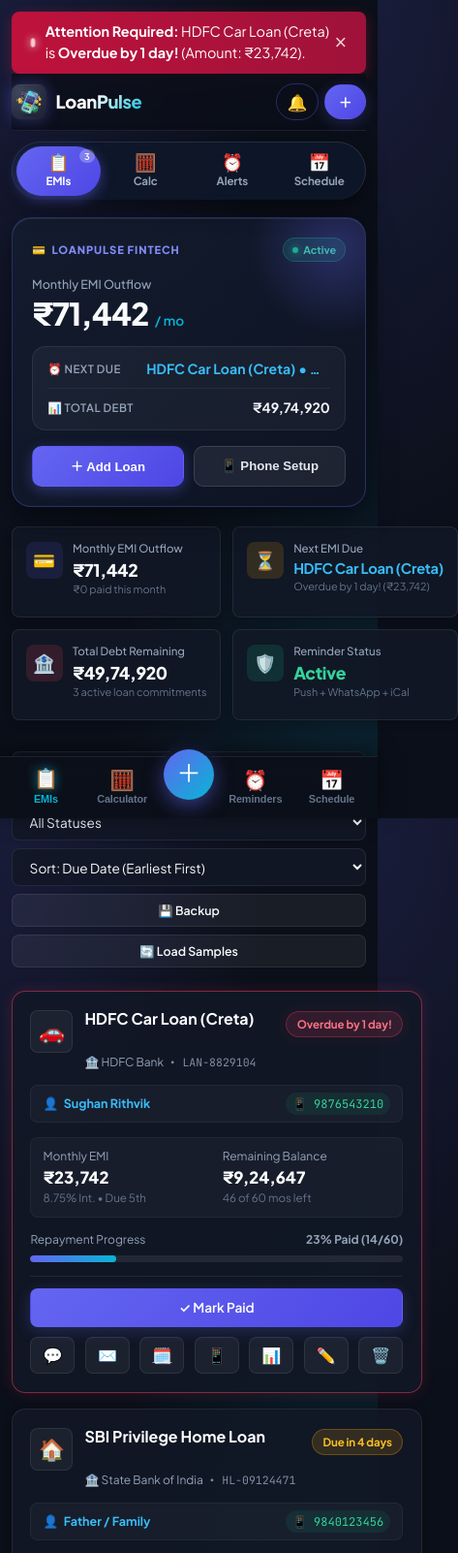
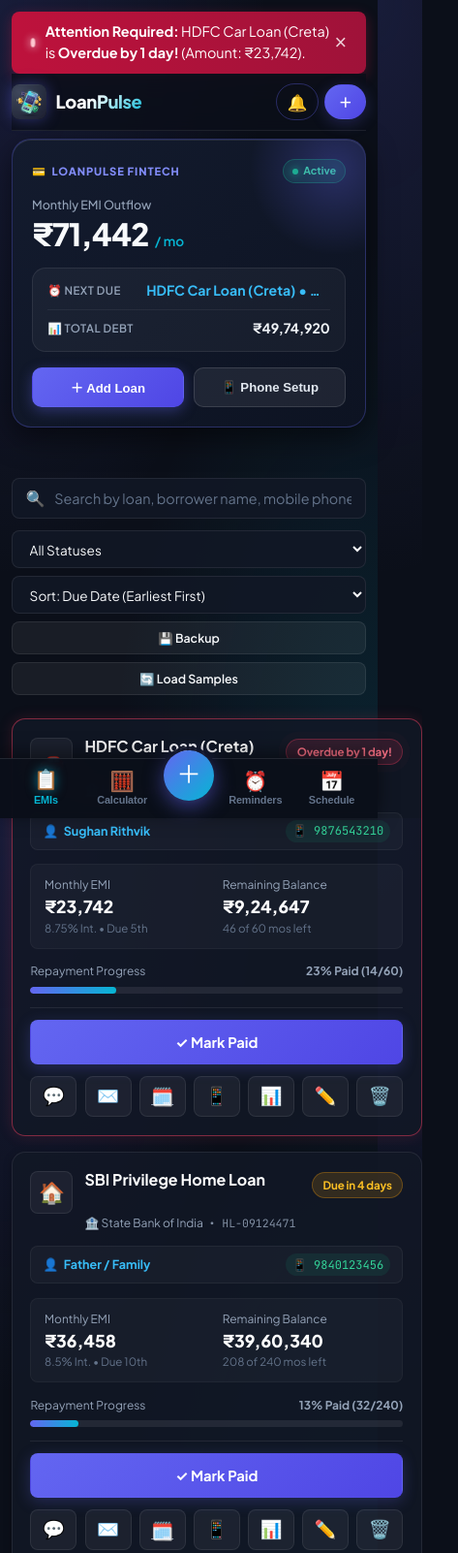
Before and after one commit to sughan21/EMI-Tracker-, a plain HTML site: page index.html in a window 390 px wide. Shown: the top 1602 px of the page at 97% size, 473 px wide, since content can reach past the window. Drawn offline with Linux system fonts and the light colour scheme.

Commit message:
Add files via upload

```diff
--- a/index.html
+++ b/index.html
@@ -2,7 +2,7 @@
 <html lang="en">
 <head>
   <meta charset="UTF-8">
-  <meta name="viewport" content="width=device-width, initial-scale=1.0, maximum-scale=1.0, user-scalable=no">
+  <meta name="viewport" content="width=device-width, initial-scale=1.0, viewport-fit=cover">
   <title>LoanPulse — Smart EMI Tracker & Auto Reminders</title>
   <meta name="description" content="Track your loans, monitor monthly EMI outflow, calculate repayments, and receive automated reminders on your phone and browser.">
   <meta name="theme-color" content="#4f46e5">
@@ -18,7 +18,7 @@
   <link rel="preconnect" href="https://fonts.gstatic.com" crossorigin>
   <link href="https://fonts.googleapis.com/css2?family=Plus+Jakarta+Sans:wght@300;400;500;600;700;800&family=JetBrains+Mono:wght@400;600&display=swap" rel="stylesheet">
 
-  <link rel="stylesheet" href="style.css?v=7">
+  <link rel="stylesheet" href="style.css?v=8">
 </head>
 <body>
   <div class="app-wrapper">
@@ -784,6 +784,6 @@
     <div class="toast-message" id="toastMessage">Alert notification</div>
   </div>
 
-  <script src="app.js?v=7"></script>
+  <script src="app.js?v=8"></script>
 </body>
 </html>
--- a/style.css
+++ b/style.css
@@ -54,6 +54,12 @@
   box-sizing: border-box;
   margin: 0;
   padding: 0;
+}
+
+/* Instant tap responsiveness on mobile (eliminates 300ms click delay) */
+button, input, select, textarea, a, .tab-link, .mobile-nav-item, .icon-btn, .metric-card, .mfc-btn {
+  touch-action: manipulation;
+  -webkit-tap-highlight-color: rgba(99, 102, 241, 0.2);
 }
 
 body {
@@ -1715,16 +1721,17 @@
   bottom: 0;
   left: 0;
   right: 0;
-  height: 64px;
-  background: rgba(11, 15, 25, 0.94);
+  height: calc(62px + env(safe-area-inset-bottom, 0px));
+  background: rgba(11, 15, 25, 0.96);
   backdrop-filter: blur(20px);
   -webkit-backdrop-filter: blur(20px);
-  border-top: 1px solid var(--border-subtle);
-  z-index: 90;
+  border-top: 1px solid rgba(255, 255, 255, 0.1);
+  z-index: 95;
   align-items: center;
   justify-content: space-around;
-  padding: 0 0.5rem env(safe-area-inset-bottom, 0px);
+  padding: 0 0.5rem env(safe-area-inset-bottom, 8px);
   box-shadow: 0 -4px 20px rgba(0, 0, 0, 0.5);
+  touch-action: manipulation;
 }
 
 .mobile-nav-item {
@@ -1742,6 +1749,8 @@
   transition: all var(--transition-fast);
   flex: 1;
   max-width: 72px;
+  touch-action: manipulation;
+  -webkit-tap-highlight-color: transparent;
 }
 
 .mobile-nav-icon {
@@ -1882,80 +1891,8 @@
     font-weight: 700 !important;
   }
 
-  /* Mobile Sub-header Segmented Pill Control */
-  .tab-full {
-    display: none !important;
-  }
-  .tab-mobile {
-    display: inline-block !important;
-    font-size: 0.72rem !important;
-    font-weight: 700 !important;
-    letter-spacing: -0.01em;
-  }
-
+  /* On mobile screens, hide top duplicate tabs-nav and use thumb-friendly bottom nav */
   .tabs-nav {
-    display: grid !important;
-    grid-template-columns: repeat(4, 1fr) !important;
-    width: 100% !important;
-    box-sizing: border-box !important;
-    background: rgba(15, 23, 42, 0.92) !important;
-    backdrop-filter: blur(18px) !important;
-    -webkit-backdrop-filter: blur(18px) !important;
-    border: 1px solid rgba(255, 255, 255, 0.1) !important;
-    border-radius: var(--radius-full) !important;
-    padding: 4px !important;
-    margin: 0.2rem 0 1.15rem 0 !important;
-    overflow: visible !important;
-    gap: 3px !important;
-    box-shadow: 0 8px 25px rgba(0, 0, 0, 0.45) !important;
-    position: sticky !important;
-    top: 0.5rem !important;
-    z-index: 65 !important;
-    border-bottom: none !important;
-  }
-
-  .tab-link {
-    width: 100% !important;
-    min-width: 0 !important;
-    padding: 8px 2px !important;
-    border-radius: var(--radius-full) !important;
-    display: flex !important;
-    flex-direction: column !important;
-    align-items: center !important;
-    justify-content: center !important;
-    gap: 2px !important;
-    color: var(--text-muted) !important;
-    background: transparent !important;
-    border: none !important;
-    white-space: nowrap !important;
-    position: relative !important;
-    transition: all 0.2s cubic-bezier(0.4, 0, 0.2, 1) !important;
-  }
-  .tab-link::after {
-    display: none !important; /* No bottom underline on mobile */
-  }
-  .tab-link.active {
-    background: linear-gradient(135deg, var(--primary), var(--primary-hover)) !important;
-    color: #fff !important;
-    box-shadow: 0 4px 14px rgba(99, 102, 241, 0.45) !important;
-  }
-  .tab-link:active {
-    transform: scale(0.96) !important;
-  }
-  .tab-icon {
-    font-size: 1.1rem !important;
-    line-height: 1 !important;
-  }
-  .tab-count-badge {
-    position: absolute !important;
-    top: 3px !important;
-    right: 6px !important;
-    font-size: 0.58rem !important;
-    padding: 1px 5px !important;
-    background: rgba(255, 255, 255, 0.25) !important;
-    border-radius: var(--radius-full) !important;
-  }
-  .tab-pulse-badge {
     display: none !important;
   }
 
@@ -2148,59 +2085,9 @@
     text-align: center;
   }
 
-  /* 2x2 Compact Metrics Grid */
+  /* Hide duplicate metrics grid on mobile (fintech card already displays key metrics) */
   .metrics-grid {
-    grid-template-columns: repeat(2, 1fr);
-    gap: 0.75rem;
-  }
-  .metric-card {
-    padding: 0.85rem;
-    gap: 0.65rem;
-    display: flex;
-    align-items: flex-start;
-    height: 100%;
-    min-height: 94px;
-    box-sizing: border-box;
-    border-radius: var(--radius-sm);
-  }
-  .metric-icon-wrap {
-    width: 38px;
-    height: 38px;
-    font-size: 1.15rem;
-    border-radius: var(--radius-sm);
-    flex-shrink: 0;
-    margin-top: 2px;
-  }
-  .metric-details {
-    flex: 1;
-    min-width: 0;
-    display: flex;
-    flex-direction: column;
-    justify-content: flex-start;
-  }
-  .metric-label {
-    font-size: 0.72rem;
-    white-space: nowrap;
-    overflow: hidden;
-    text-overflow: ellipsis;
-  }
-  .metric-value {
-    font-size: 1.1rem;
-    margin: 0.15rem 0 0.1rem;
-    white-space: nowrap;
-    overflow: hidden;
-    text-overflow: ellipsis;
-    line-height: 1.25;
-  }
-  .metric-value.text-accent {
-    font-size: 0.92rem;
-    font-weight: 700;
-  }
-  .metric-hint {
-    font-size: 0.68rem;
-    white-space: nowrap;
-    overflow: hidden;
-    text-overflow: ellipsis;
+    display: none !important;
   }
 
   /* Loans Grid */
@@ -2211,33 +2098,54 @@
   .loan-card {
     padding: 1.15rem;
     gap: 0.9rem;
+    border-radius: var(--radius-md);
   }
   .loan-figures {
-    padding: 0.65rem 0.75rem;
+    padding: 0.75rem 0.85rem;
   }
   .figure-value {
-    font-size: 1.05rem;
+    font-size: 1.1rem;
   }
 
   /* Touch-friendly Action Buttons */
   .loan-card-actions {
-    gap: 0.65rem;
+    display: flex;
+    flex-direction: column;
+    gap: 0.75rem;
+    width: 100%;
   }
   .toggle-paid-btn {
-    flex: 1 1 100%;
-    padding: 0.65rem;
-    font-size: 0.85rem;
+    width: 100% !important;
+    min-height: 46px;
+    padding: 0.75rem 1rem !important;
+    font-size: 0.92rem !important;
+    font-weight: 700 !important;
+    border-radius: var(--radius-sm) !important;
+    touch-action: manipulation;
   }
   .action-btn-group {
     width: 100%;
+    display: flex;
+    align-items: center;
     justify-content: space-between;
+    gap: 0.35rem;
   }
   .icon-btn {
-    width: 38px;
-    height: 38px;
-    font-size: 1rem;
+    min-width: 42px;
+    min-height: 42px;
+    font-size: 1.15rem;
     flex: 1;
-    max-width: 46px;
+    max-width: 48px;
+    display: inline-flex;
+    align-items: center;
+    justify-content: center;
+    border-radius: var(--radius-sm);
+    touch-action: manipulation;
+    background: rgba(255, 255, 255, 0.05);
+    border: 1px solid var(--border-subtle);
+  }
+  .icon-btn:active {
+    transform: scale(0.92);
   }
 
   /* Reminder Channels */
@@ -2253,28 +2161,55 @@
   .modal-backdrop {
     padding: 0;
     align-items: flex-end;
+    z-index: 250 !important;
+    touch-action: pan-y;
   }
   .modal-dialog {
-    max-height: 90dvh;
-    max-height: 90vh;
+    max-height: 88dvh;
+    max-height: 88vh;
     border-radius: 22px 22px 0 0;
     border-bottom: none;
     margin: 0;
     width: 100%;
     max-width: 100%;
     padding: 0;
+    display: flex;
+    flex-direction: column;
+    overflow: hidden;
     animation: slideUp 0.3s cubic-bezier(0.4, 0, 0.2, 1);
   }
   .modal-header {
     padding: 1rem 1.25rem 0.85rem;
     border-bottom: 1px solid var(--border-subtle);
     background: #111827;
+    min-height: 52px;
+    display: flex;
+    align-items: center;
+    justify-content: space-between;
+  }
+  .modal-close {
+    min-width: 44px;
+    min-height: 44px;
+    display: inline-flex;
+    align-items: center;
+    justify-content: center;
+    font-size: 1.85rem;
+    cursor: pointer;
+    touch-action: manipulation;
+    border-radius: var(--radius-full);
+  }
+  .modal-close:active {
+    background: rgba(255, 255, 255, 0.1);
   }
   .modal-body-scroll {
     padding: 1rem 1.25rem 1.25rem;
     gap: 1rem;
     width: 100%;
     box-sizing: border-box;
+    flex: 1;
+    overflow-y: auto;
+    -webkit-overflow-scrolling: touch;
+    overscroll-behavior: contain;
   }
   .form-row {
     flex-direction: column !important;
@@ -2310,16 +2245,19 @@
     display: grid !important;
     grid-template-columns: 1fr 1fr !important;
     gap: 0.75rem !important;
-    padding: 0.85rem 1.25rem max(1.25rem, env(safe-area-inset-bottom, 16px)) !important;
+    padding: 0.85rem 1.25rem calc(0.85rem + env(safe-area-inset-bottom, 12px)) !important;
     background: #0b0f19 !important;
     border-top: 1px solid var(--border-subtle);
     box-shadow: 0 -4px 15px rgba(0, 0, 0, 0.5);
   }
   .modal-footer .btn {
     width: 100% !important;
-    padding: 0.85rem 0.5rem !important;
+    min-height: 48px !important;
+    padding: 0.75rem 0.5rem !important;
     font-size: 0.95rem !important;
+    font-weight: 700 !important;
     border-radius: var(--radius-sm);
+    touch-action: manipulation;
   }
 
   /* Amortization Table Scroll */
--- a/sw.js
+++ b/sw.js
@@ -1,5 +1,5 @@
 // Service Worker for LoanPulse — Smart EMI Tracker & Reminders
-const CACHE_NAME = 'loanpulse-v7';
+const CACHE_NAME = 'loanpulse-v8';
 const ASSETS_TO_CACHE = [
   './',
   './index.html',
```
Also changed, not shown: app.js (+51 -8 lines), 2 other files.
